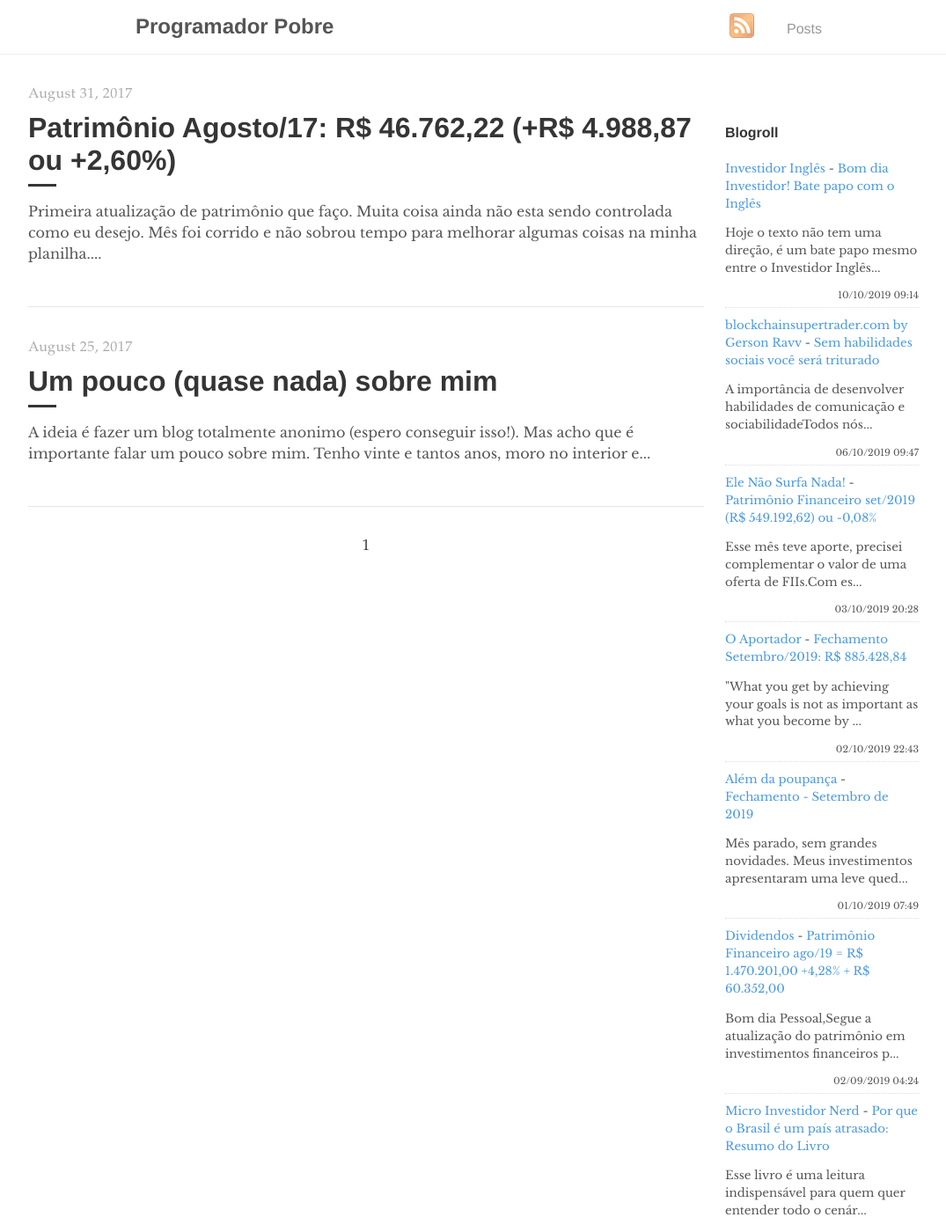
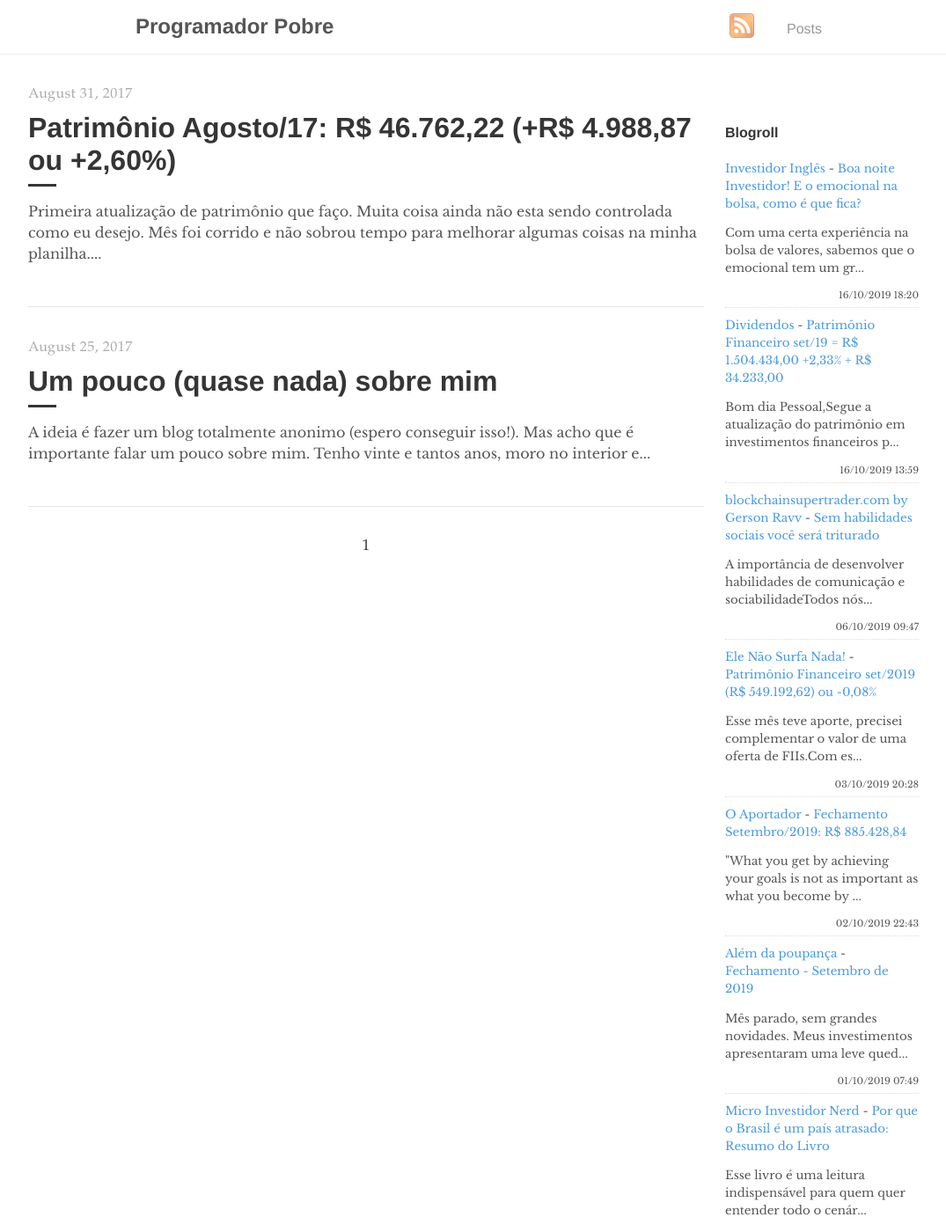
Before and after one commit to programadorpobre/programadorpobre.github.io, a Jekyll site: the page built from index.html, in a window 1280 px wide and 1400 px high. Shown: the whole window at 88% size, without its empty margins (96-1171 px from the left). Built offline with Jekyll 4.4.1, drawn with Linux system fonts in a browser that asks for light colours; the list of posts is cut into pages by our own code; comment, search, counter and statistics services are not loaded.

Commit message:
[ci skip] travis #802

```diff
--- a/_includes/feed-entries.html
+++ b/_includes/feed-entries.html
@@ -1,7 +1,12 @@
 <div class="feed-entry">
-    <a class="feed-entry-site-name" href="https://www.investidoringles.com/">Investidor Inglês</a> - <a class="feed-entry-title" href="https://www.investidoringles.com/2019/10/bom-dia-investidor-bate-papo-com-o-ingles.html">Bom dia Investidor! Bate papo com o Inglês</a>
-    <p class="feed-entry-summary">Hoje o texto não tem uma direção, é um bate papo mesmo entre o Investidor Inglês...</p>
-    <time datetime="2019-10-10T09:14:00.000-03:00">10/10/2019 09:14</time>
+    <a class="feed-entry-site-name" href="https://www.investidoringles.com/">Investidor Inglês</a> - <a class="feed-entry-title" href="https://www.investidoringles.com/2019/10/boa-noite-investidor-e-o-emocional-na-bolsa.html">Boa noite Investidor! E o emocional na bolsa, como é que fica?</a>
+    <p class="feed-entry-summary">Com uma certa experiência na bolsa de valores, sabemos que o emocional tem um gr...</p>
+    <time datetime="2019-10-16T18:20:00.002-03:00">16/10/2019 18:20</time>
+</div>
+<div class="feed-entry">
+    <a class="feed-entry-site-name" href="http://bonsdividendos.blogspot.com/">Dividendos</a> - <a class="feed-entry-title" href="http://bonsdividendos.blogspot.com/2019/10/patrimonio-financeiro-set19-r-150443400.html">Patrimônio Financeiro set/19 = R$ 1.504.434,00 +2,33% + R$ 34.233,00</a>
+    <p class="feed-entry-summary">Bom dia Pessoal,Segue a atualização do patrimônio em investimentos financeiros p...</p>
+    <time datetime="2019-10-16T13:59:00.001-07:00">16/10/2019 13:59</time>
 </div>
 <div class="feed-entry">
     <a class="feed-entry-site-name" href="http://www.blockchainsupertrader.com/">blockchainsupertrader.com by Gerson Ravv</a> - <a class="feed-entry-title" href="http://www.blockchainsupertrader.com/2019/10/sem-habilidades-sociais-voce-sera.html">Sem habilidades sociais você será triturado</a>
@@ -24,11 +29,6 @@
     <time datetime="2019-10-01T07:49:00.001-03:00">01/10/2019 07:49</time>
 </div>
 <div class="feed-entry">
-    <a class="feed-entry-site-name" href="http://bonsdividendos.blogspot.com/">Dividendos</a> - <a class="feed-entry-title" href="http://bonsdividendos.blogspot.com/2019/09/patrimonio-financeiro-ago19-r-147020100.html">Patrimônio Financeiro ago/19 = R$ 1.470.201,00 +4,28% + R$ 60.352,00</a>
-    <p class="feed-entry-summary">Bom dia Pessoal,Segue a atualização do patrimônio em investimentos financeiros p...</p>
-    <time datetime="2019-09-02T04:24:00.002-07:00">02/09/2019 04:24</time>
-</div>
-<div class="feed-entry">
     <a class="feed-entry-site-name" href="https://microinvestidornerd.blogspot.com/">Micro Investidor Nerd</a> - <a class="feed-entry-title" href="https://microinvestidornerd.blogspot.com/2019/06/por-que-o-brasil-e-um-pais-atrasado.html">Por que o Brasil é um país atrasado: Resumo do Livro</a>
     <p class="feed-entry-summary">Esse livro é uma leitura indispensável&nbsp;para quem quer entender todo o cenár...</p>
     <time datetime="2019-06-21T08:41:00.001-07:00">21/06/2019 08:41</time>
```
